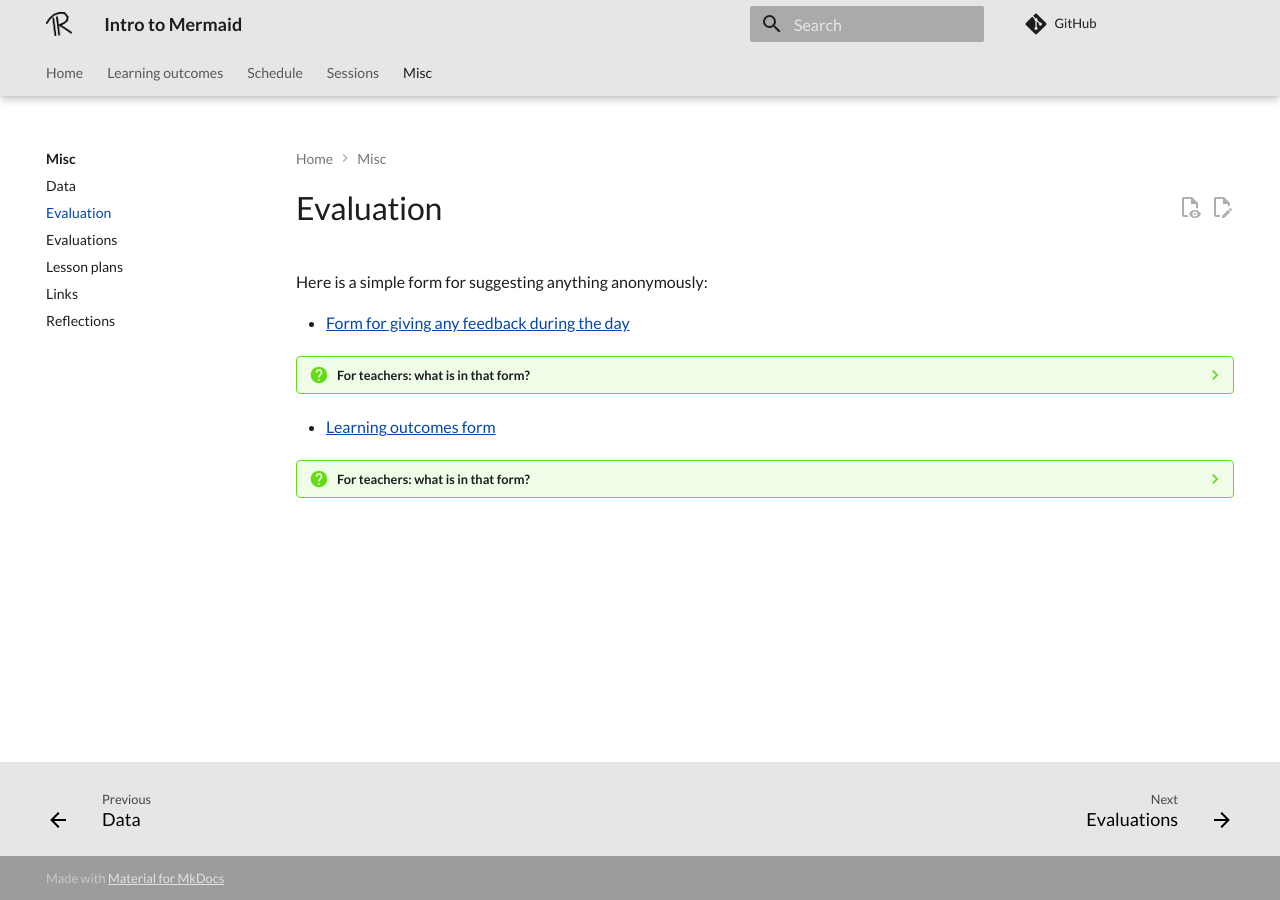
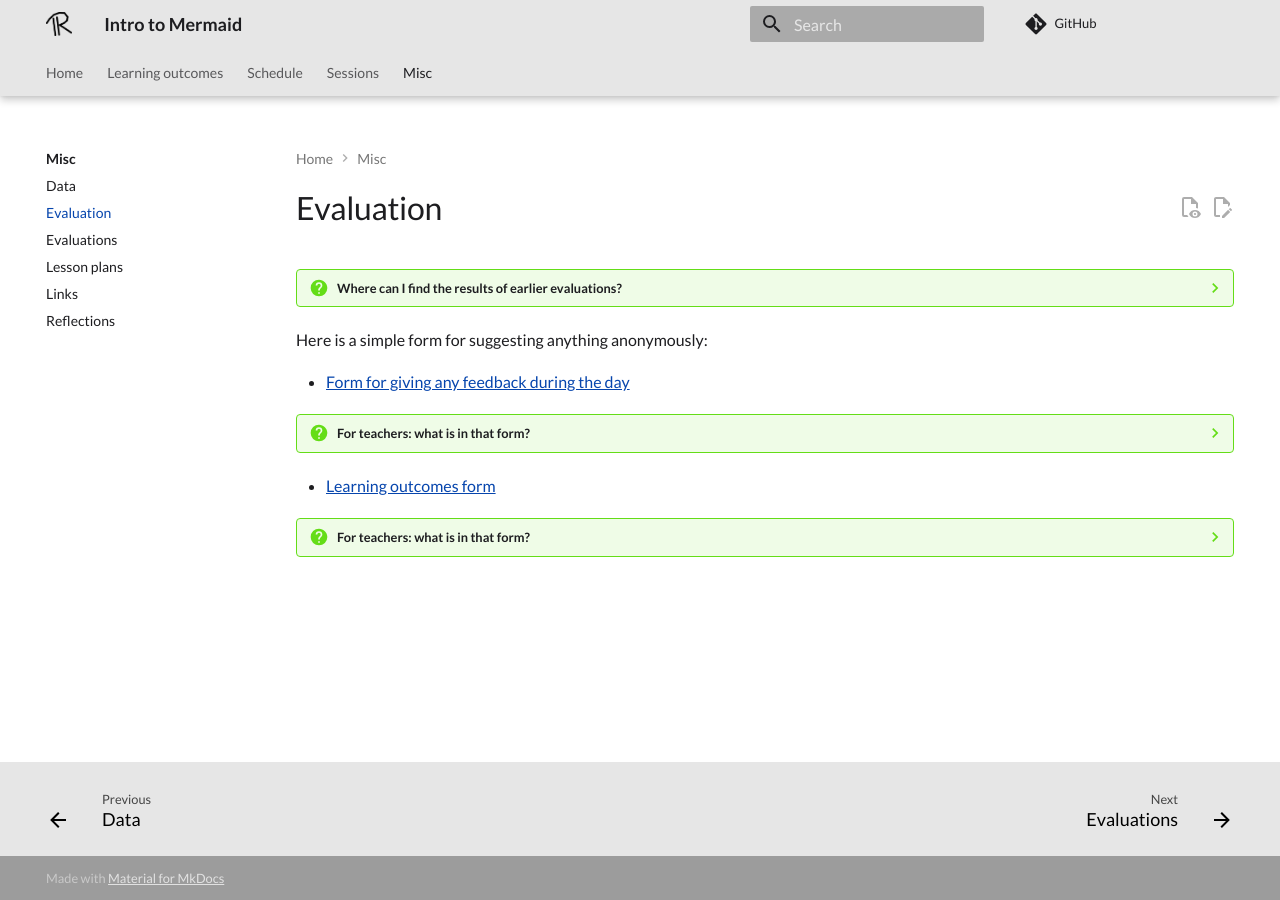
Before and after one commit to richelbilderbeek/lesson_mermaid, an MkDocs documentation site: the page built from docs/evaluation.md, in a window 1280 px wide. Built offline with MkDocs 1.6.1 and Material for MkDocs 9.7.7, drawn with Linux system fonts in a browser that asks for light colours; comment, search, counter and statistics services are not loaded.

Commit message:
Make it earlier to find earlier evaluations

```diff
--- a/docs/evaluation.md
+++ b/docs/evaluation.md
@@ -1,4 +1,8 @@
 # Evaluation
+
+???- question "Where can I find the results of earlier evaluations?"
+
+    At [the 'Evaluations' page](evaluations/README.md).
 
 Here is a simple form for suggesting anything anonymously:
 
```
